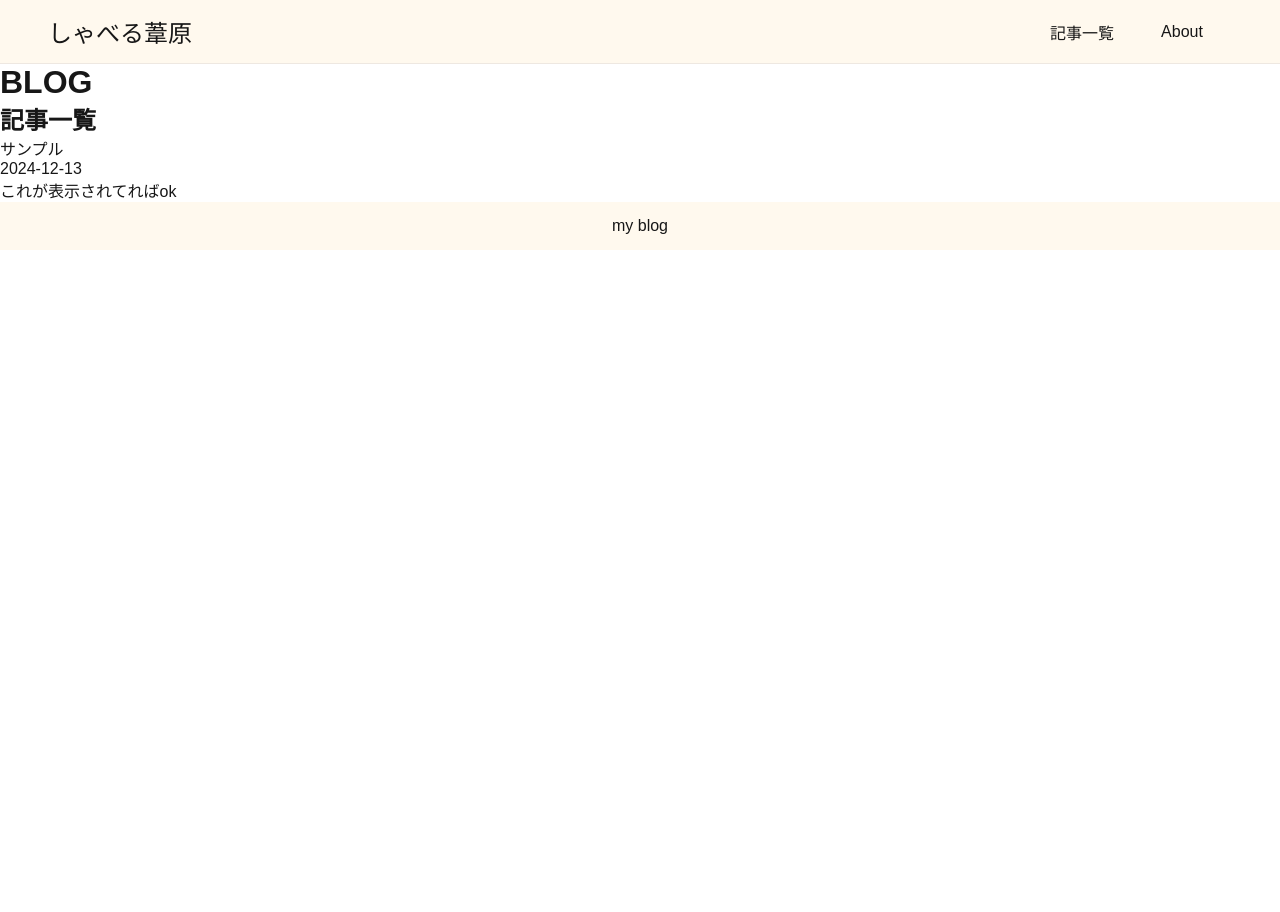
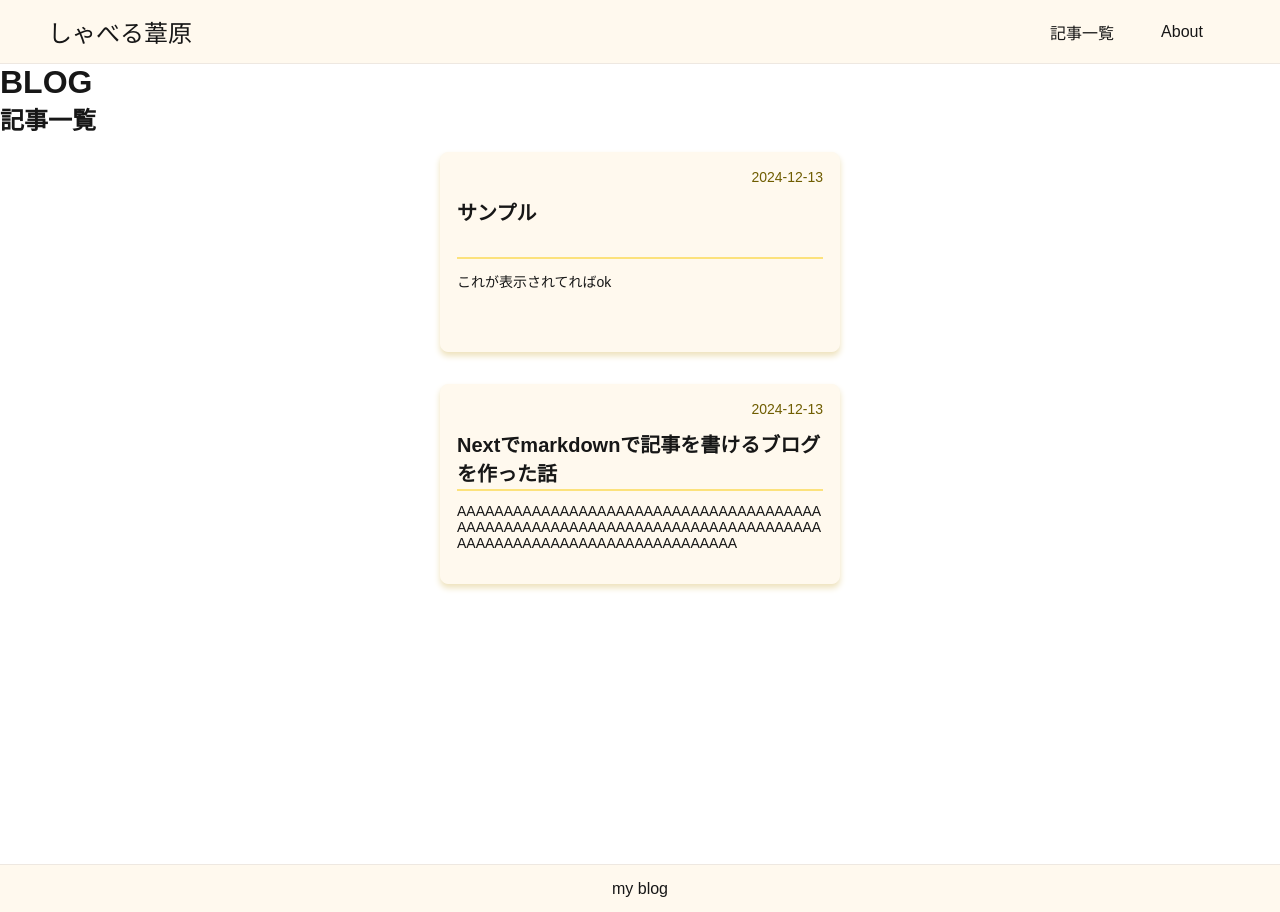
Before and after one commit to nakamuraitsuki/Next-blog-project, a Next.js app: page /blog in a window 1280 px wide. Before the commit the page ends 800 px from the top, so only its background shows below. Built offline with nearby package versions, Linux system fonts and the light colour scheme.

Commit message:
カードコンポーネントを作成

```diff
--- /dev/null
+++ b/posts/example2.md
@@ -0,0 +1,8 @@
+---
+title: 'Nextでmarkdownで記事を書けるブログを作った話'
+date: '2024-12-13'
+description: 'AAAAAAAAAAAAAAAAAAAAAAAAAAAAAAAAAAAAAAAAAAAAAAAAAAAAAAAAAAAAAAAAAAAAAAAAAAAAAAAAAAAAAAAAAAAAAAAAAAAAAAAAAAAA'
+---
+## Next.jsの準備
+## プロジェクトの作成
+npx create-next-appコマンドを利用して、Next.jsのプロジェクト作成を行う。
--- a/src/app/blog/blog.module.css
+++ b/src/app/blog/blog.module.css
@@ -0,0 +1,6 @@
+.cardList {
+    display: flex;
+    justify-content: center;
+    align-items: center;
+    flex-direction: column;
+}
--- a/src/app/blog/page.jsx
+++ b/src/app/blog/page.jsx
@@ -1,4 +1,5 @@
 import Layout from "../../components/Layout/Layout"
+import styles from "./blog.module.css"
 import { getAllPosts } from "@/lib/posts"
 import BlogCard from "@/components/BlogCard/BlogCard";
 
@@ -8,11 +9,13 @@ export default async function Blog() {
         <Layout>
             <h1>BLOG</h1>
             <h2>記事一覧</h2>
-            {posts.map((post) => (
-                <div key={post.slug}>
-                    <BlogCard frontMatter={post.frontMatter}/>
-                </div>
-            ))}
+            <div className={styles.cardList}>
+                {posts.map((post) => (
+                    <div key={post.slug}>
+                        <BlogCard post={post}/>
+                    </div>
+                ))}
+            </div>
         </Layout>
     );
 }
--- /dev/null
+++ b/src/components/BlogCard/BlogCard.module.css
@@ -0,0 +1,49 @@
+.cardLink {
+    display: block;
+    text-decoration: none;
+    color: inherit;
+}
+
+.card {
+    background-color: #fff9ee;
+    width: 400px;
+    height: 200px;
+    margin: 16px;
+    padding: 16px;
+    display: flex;
+    flex-direction: column;
+    align-items: center;
+    border-radius: 8px;
+    box-shadow: 0 4px 6px #eee2bc;
+    border: 1.5px solid #fff9ee;
+    transition: border-color 0.2s ease;
+}
+
+.card:hover {
+    border:1.5px solid #fce27c;
+}
+
+.title {
+    width:100%;
+    height:62px;
+    font-size: 1.25rem;
+    font-weight: bold;
+    margin: 12px 6px;
+    border-bottom: 2px solid #fce27c;
+}
+
+.date {
+    width: 100%;
+    font-size: 0.875rem;
+    color: #6f5d00;
+    text-align: right;
+}
+
+.description {
+    width: 100%;
+    height:48px;
+    text-align: left;
+    font-size: 0.875rem;
+    word-wrap: break-word;
+    word-break: break-word;
+}
--- a/src/components/BlogCard/BlogCard.tsx
+++ b/src/components/BlogCard/BlogCard.tsx
@@ -1,20 +1,31 @@
+import styles from "./BlogCard.module.css"
+import Link from "next/link";
+
 interface FrontMatter {
     title: string;
     date: string;
     description: string;
 }
 
+interface Post {
+    frontMatter: FrontMatter;
+    slug: string;
+    content: string;
+  }
+
 interface BlogCardProps {
-    frontMatter: FrontMatter;
+    post: Post;
 }
 
-const BlogCard = ({ frontMatter } :BlogCardProps) => {
+const BlogCard = ({ post } :BlogCardProps) => {
     return (
-        <div>
-            <p>{frontMatter.title}</p>
-            <p>{frontMatter.date}</p>
-            <p>{frontMatter.description}</p>
-        </div>
+        <Link href={`/blog/${post.slug}`} passHref>
+            <div className={styles.card}>
+                <p className={styles.date}>{post.frontMatter.date}</p>
+                <p className={styles.title}>{post.frontMatter.title}</p>
+                <p className={styles.description}>{post.frontMatter.description}</p>
+            </div>
+        </Link>
     );
 }
 
--- a/src/components/Footer/Footer.module.css
+++ b/src/components/Footer/Footer.module.css
@@ -6,4 +6,5 @@
     display: flex;
     align-items: center;
     justify-content: center;
+    border-top: 1.5px solid #eee8e1;
 }
--- a/src/components/Layout/Layout.jsx
+++ b/src/components/Layout/Layout.jsx
@@ -1,3 +1,4 @@
+import styles from "./Layout.module.css"
 import Header from "../Header/Header"
 import Footer from "../Footer/Footer"
 
@@ -5,7 +6,7 @@ const Layout = ({ children }) => {
     return (
         <div>
             <Header/>
-            <main>
+            <main className={styles.main}>
                 {children}
             </main>
             <Footer/>
--- a/src/components/Layout/Layout.module.css
+++ b/src/components/Layout/Layout.module.css
@@ -0,0 +1,3 @@
+.main {
+    min-height: 100vh;
+}
```
Also changed, not shown: src/app/page.tsx (+1 -11 lines).
